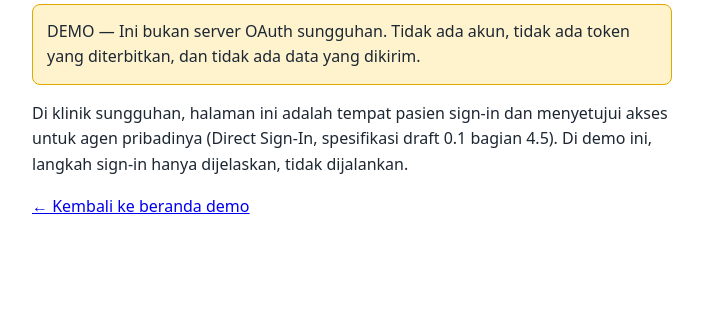
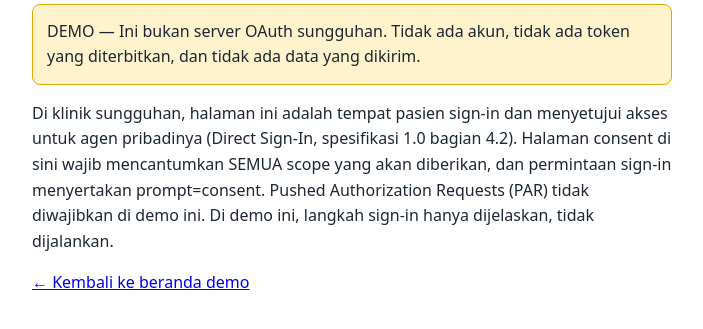
Before and after one commit to xien63/xien63.github.io, a plain HTML site: page oauth/authorize/index.html in a window 1280 px wide. Shown: the part 109-438 px from the top of the page, without its empty margins (288-991 px from the left). Drawn offline with Linux system fonts and the light colour scheme.

Commit message:
Selaraskan demo klinik ke Poppy 1.0

```diff
--- a/oauth/authorize/index.html
+++ b/oauth/authorize/index.html
@@ -9,7 +9,7 @@
 <body>
 <h1>Halaman sign-in demo</h1>
 <div class="demo">DEMO — Ini bukan server OAuth sungguhan. Tidak ada akun, tidak ada token yang diterbitkan, dan tidak ada data yang dikirim.</div>
-<p>Di klinik sungguhan, halaman ini adalah tempat pasien sign-in dan menyetujui akses untuk agen pribadinya (Direct Sign-In, spesifikasi draft 0.1 bagian 4.5). Di demo ini, langkah sign-in hanya dijelaskan, tidak dijalankan.</p>
+<p>Di klinik sungguhan, halaman ini adalah tempat pasien sign-in dan menyetujui akses untuk agen pribadinya (Direct Sign-In, spesifikasi 1.0 bagian 4.2). Halaman consent di sini wajib mencantumkan SEMUA scope yang akan diberikan, dan permintaan sign-in menyertakan prompt=consent. Pushed Authorization Requests (PAR) tidak diwajibkan di demo ini. Di demo ini, langkah sign-in hanya dijelaskan, tidak dijalankan.</p>
 <p><a href="../../index.html">← Kembali ke beranda demo</a></p>
 </body>
 </html>
```
